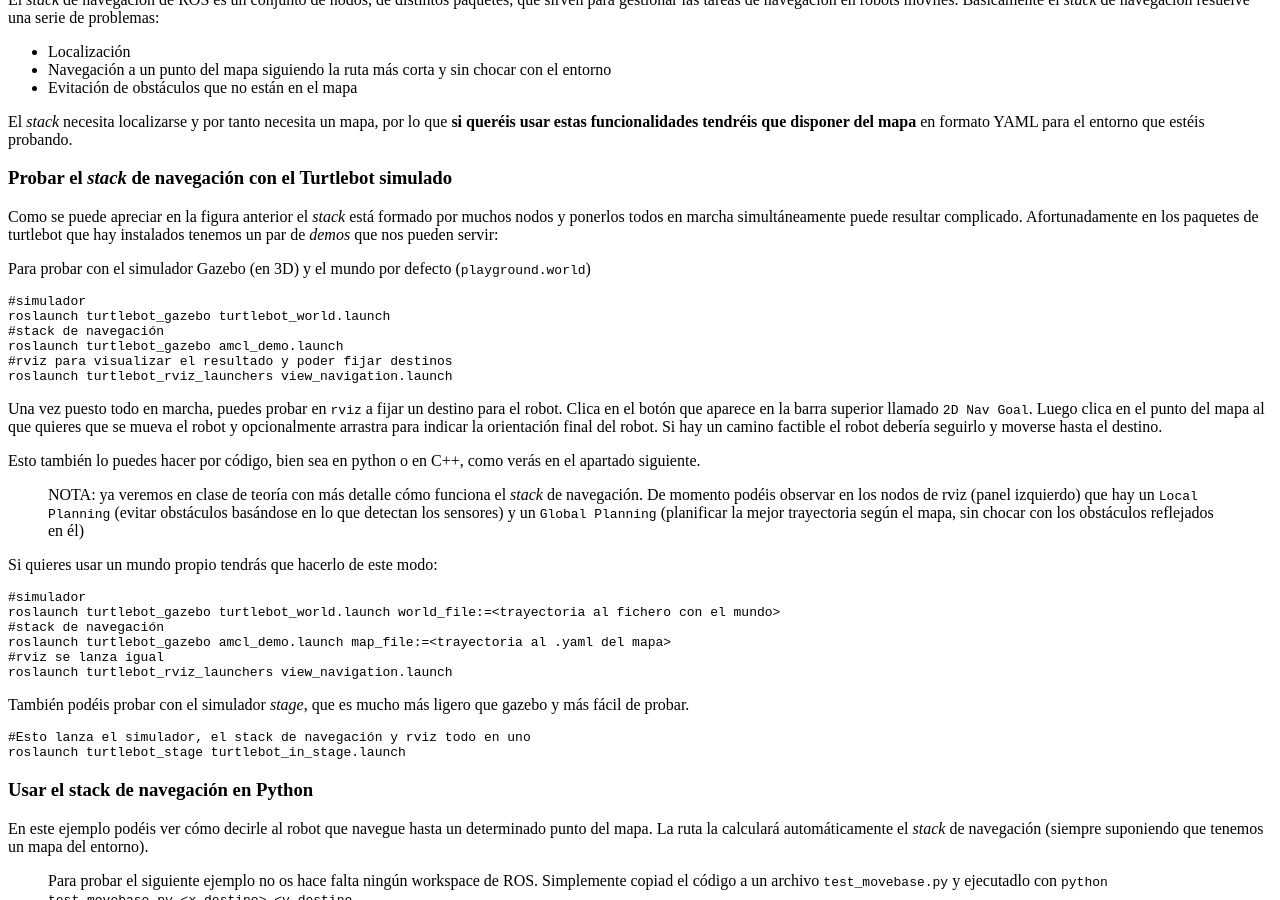
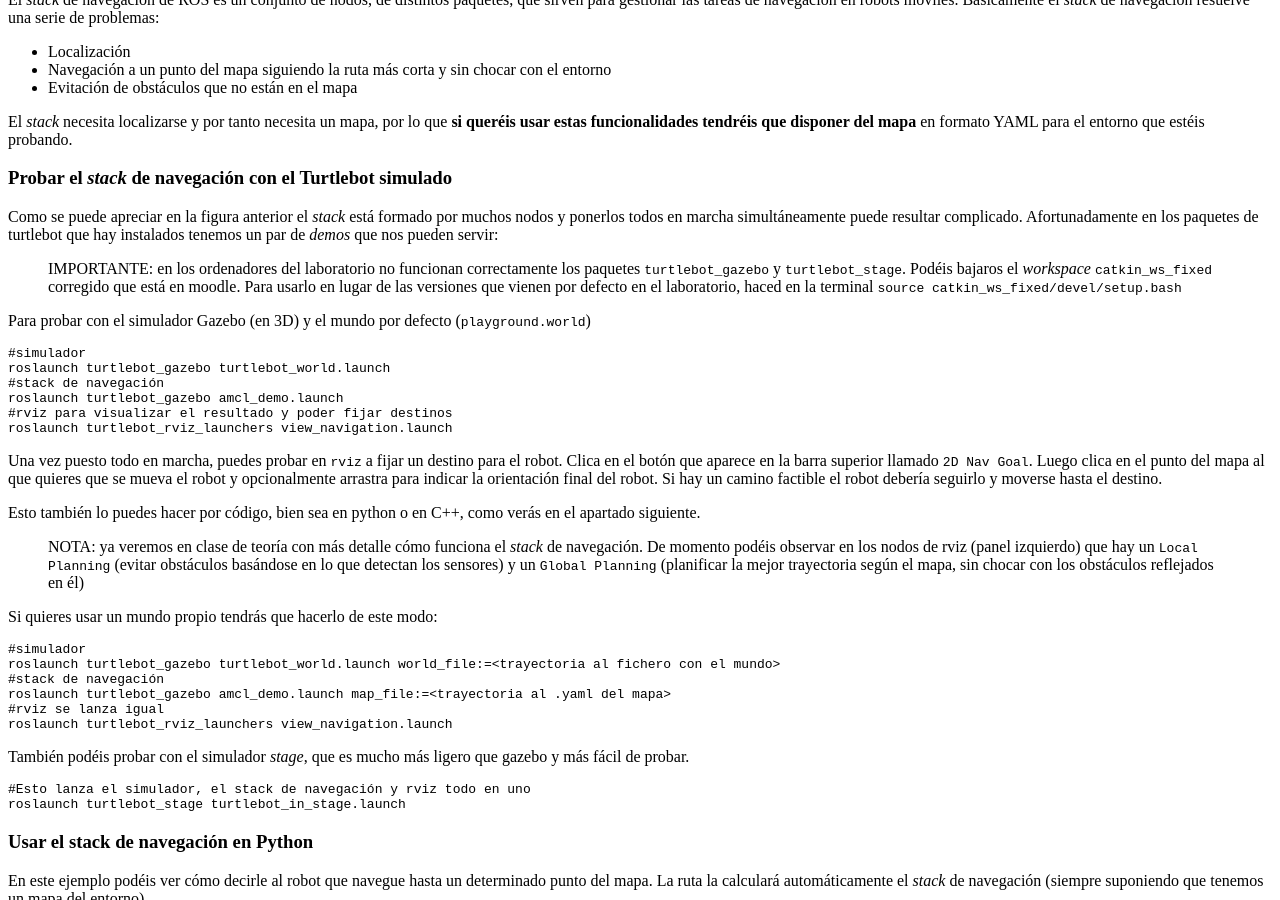
Before and after one commit to ottocol/robots_moviles_1920, a Jekyll site: the page built from practicas/practica3.md, in a window 1280 px wide and 900 px high, scrolled down 648 px. Built offline with Jekyll 4.4.1, drawn with Linux system fonts in a browser that asks for light colours; our own code applies the rules of GitHub Pages for plain Markdown files.

Commit message:
aclaración laboratorio

```diff
--- a/practicas/practica3.md
+++ b/practicas/practica3.md
@@ -37,6 +37,8 @@ El *stack* necesita localizarse y por tanto necesita un mapa, por lo que **si qu
 ### Probar el *stack* de navegación con el Turtlebot simulado
 
 Como se puede apreciar en la figura anterior el *stack* está formado por muchos nodos y ponerlos todos en marcha simultáneamente puede resultar complicado. Afortunadamente en los paquetes de turtlebot que hay instalados tenemos un par de *demos* que nos pueden servir:
+
+> IMPORTANTE: en los ordenadores del laboratorio no funcionan correctamente los paquetes `turtlebot_gazebo` y `turtlebot_stage`. Podéis bajaros el *workspace* `catkin_ws_fixed` corregido que está en moodle. Para usarlo en lugar de las versiones que vienen por defecto en el laboratorio, haced en la terminal `source catkin_ws_fixed/devel/setup.bash`
 
 Para probar con el simulador Gazebo (en 3D) y el mundo por defecto (`playground.world`)
 
```
